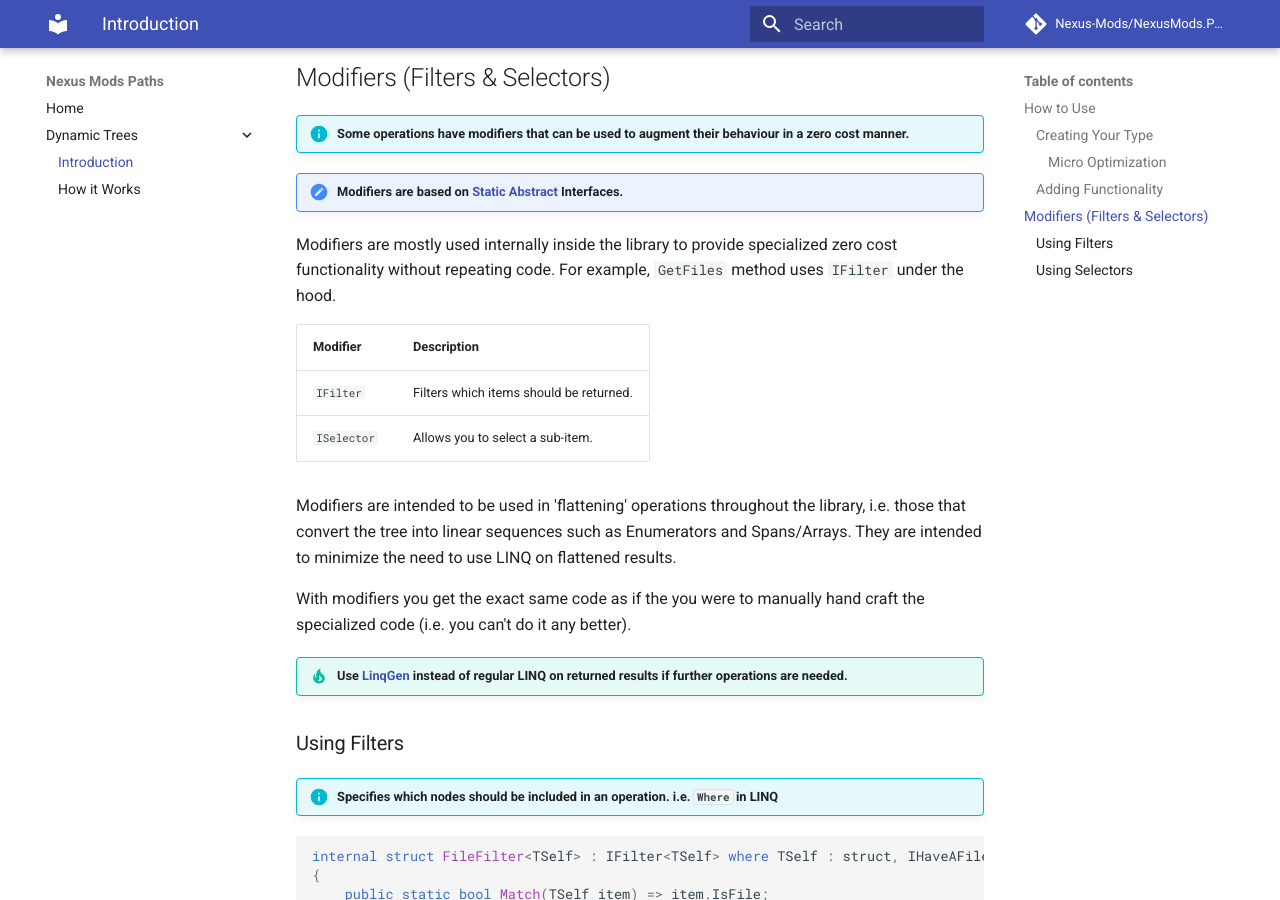
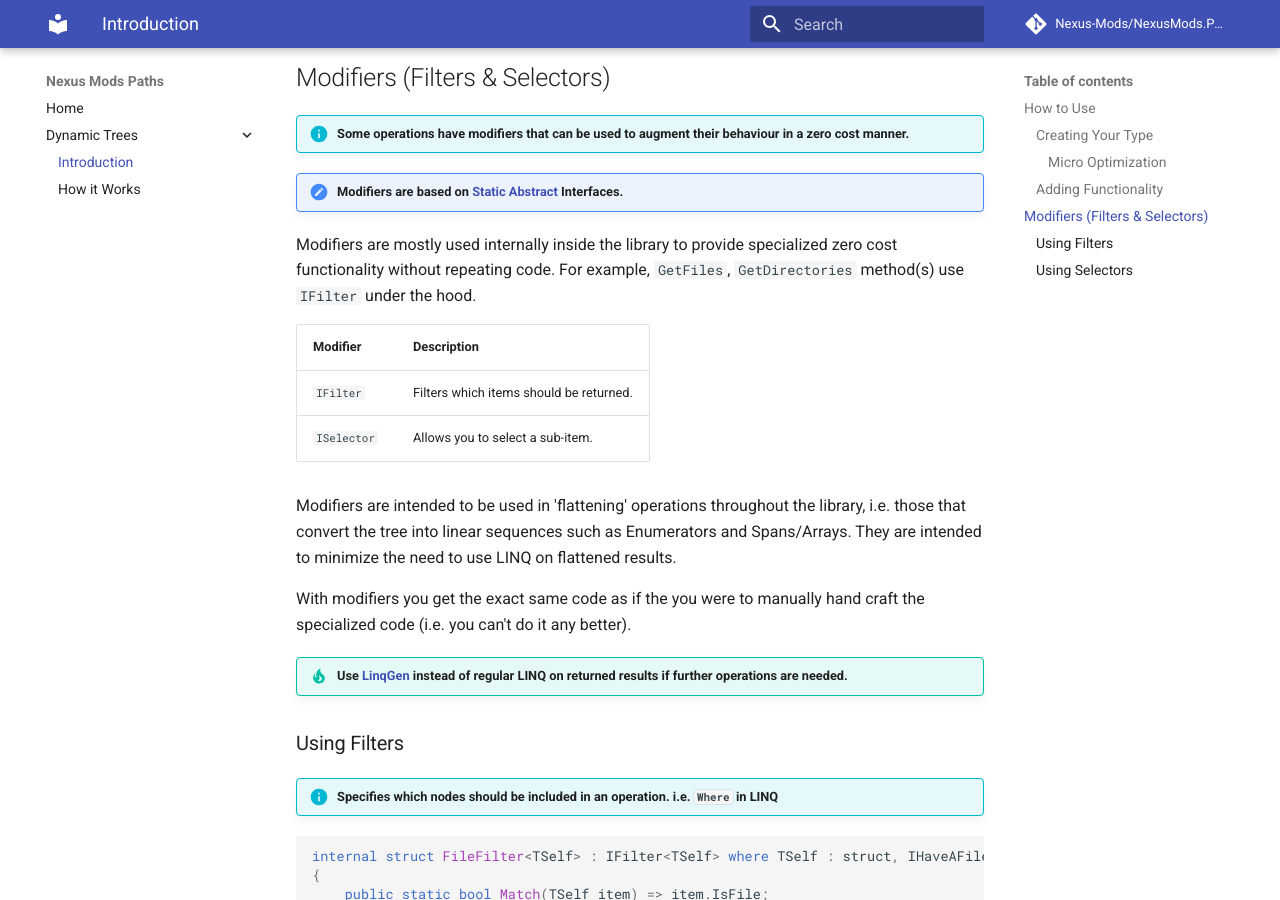
Before and after one commit to Nexus-Mods/NexusMods.Paths, an MkDocs documentation site: the page built from docs/Trees/Introduction.md, in a window 1280 px wide and 900 px high, scrolled down 5586 px. Built offline with MkDocs 1.6.1 and Material for MkDocs 9.7.7, drawn with Linux system fonts in a browser that asks for light colours; comment, search, counter and statistics services are not loaded.

Commit message:
Update Filters & Selectors Intro

```diff
--- a/docs/Trees/Introduction.md
+++ b/docs/Trees/Introduction.md
@@ -171,7 +171,7 @@ Available Methods:
 !!! note "Modifiers are based on [Static Abstract](https://learn.microsoft.com/en-us/dotnet/csharp/whats-new/tutorials/static-virtual-interface-members) Interfaces."
 
 Modifiers are mostly used internally inside the library to provide specialized zero cost functionality without repeating code.
-For example, `GetFiles` method uses `IFilter` under the hood.
+For example, `GetFiles`, `GetDirectories` method(s) use `IFilter` under the hood.
 
 | Modifier    | Description                             |
 |-------------|-----------------------------------------|
```
